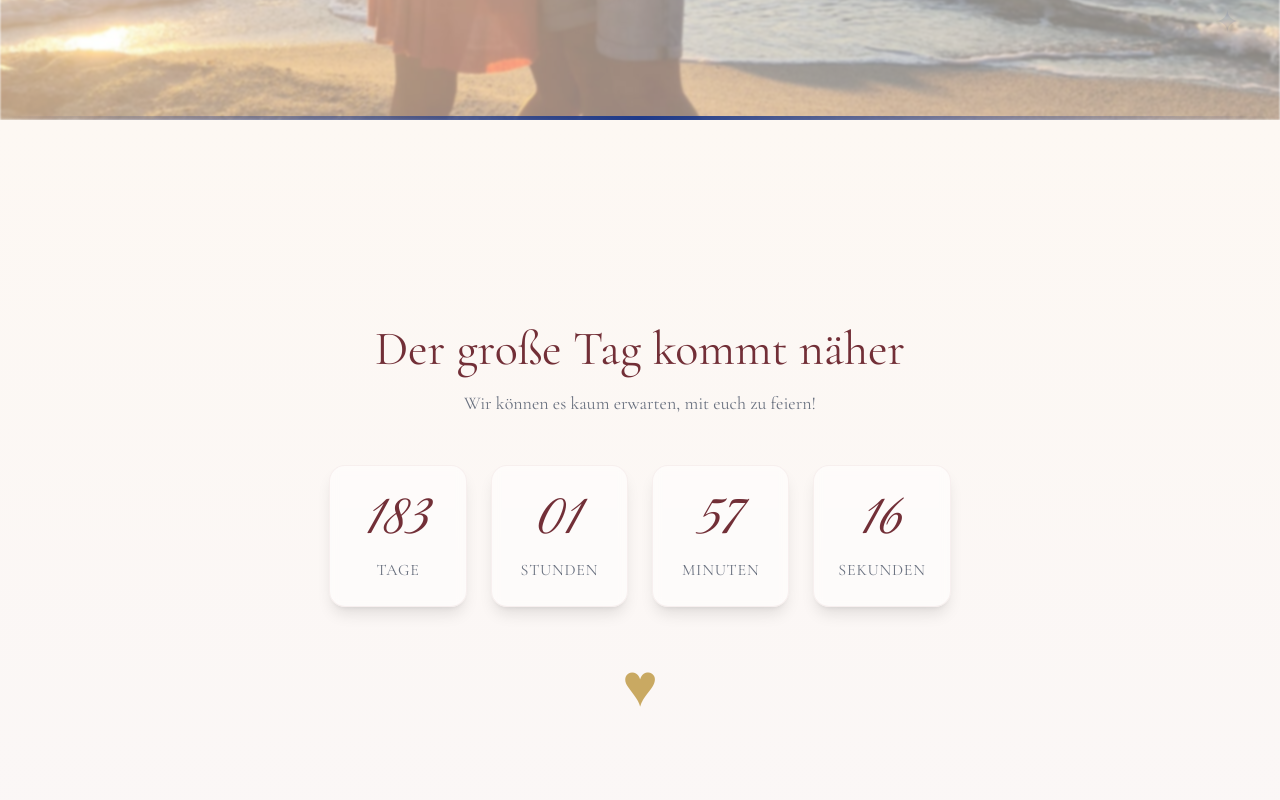
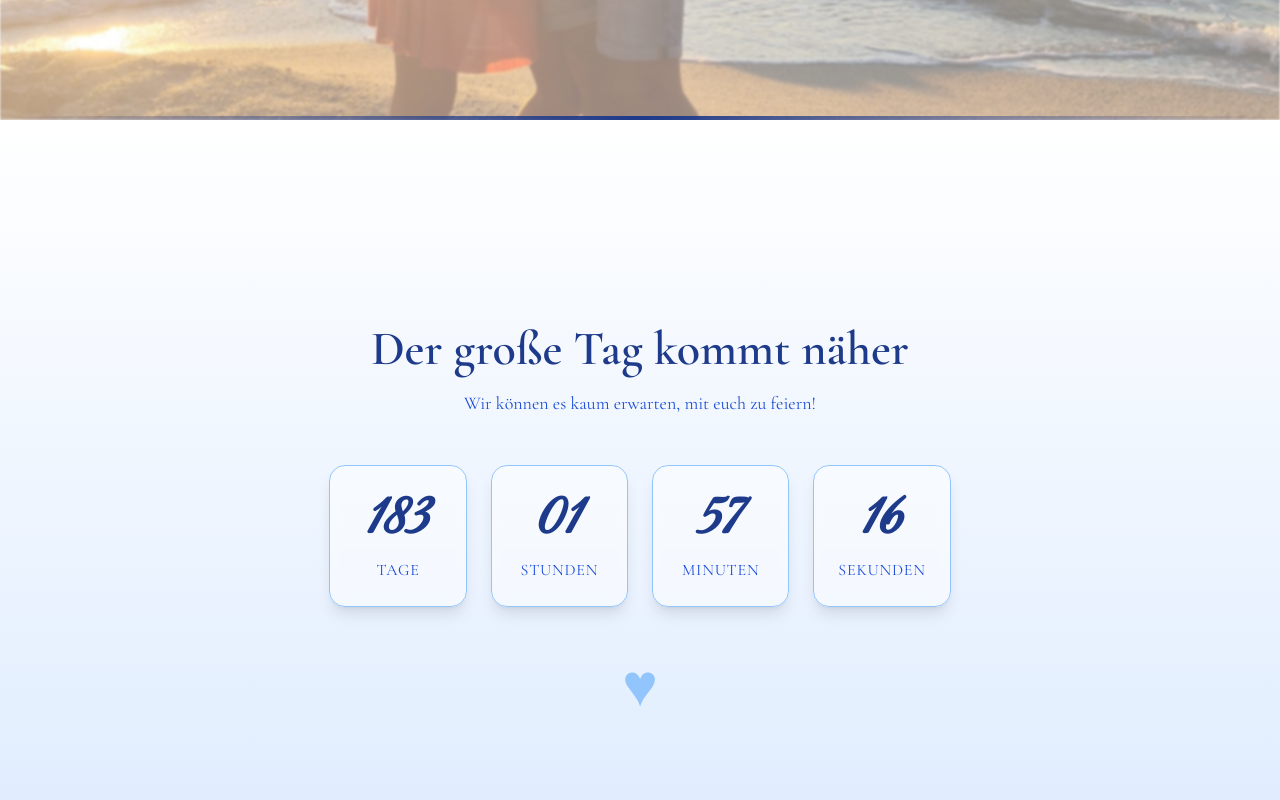
Before and after one commit to MoxiSpoxi/michipetrahochzeit, a Next.js app: page / in a window 1280 px wide. Shown: the part 680-1480 px from the top of the page. Built offline with nearby package versions, Linux system fonts and the light colour scheme.

Commit message:
Switch Countdown section to blue-white theme

```diff
--- a/app/components/Countdown.jsx
+++ b/app/components/Countdown.jsx
@@ -40,7 +40,7 @@ export default function Countdown() {
   ]
 
   return (
-    <div className="min-h-screen flex items-center justify-center py-20 px-4 bg-gradient-to-b from-cream to-rose/20">
+    <div className="min-h-screen flex items-center justify-center py-20 px-4 bg-gradient-to-b from-white to-blue-100">
       <div className="max-w-4xl mx-auto text-center">
         <motion.div
           initial={{ opacity: 0, y: 20 }}
@@ -48,10 +48,10 @@ export default function Countdown() {
           viewport={{ once: true }}
           transition={{ duration: 0.8 }}
         >
-          <h2 className="font-display text-4xl md:text-5xl text-wine mb-4">
+          <h2 className="font-display text-4xl md:text-5xl text-blue-900 font-bold mb-4">
             Der große Tag kommt näher
           </h2>
-          <p className="font-display text-lg text-gray-500 mb-12">
+          <p className="font-display text-lg text-blue-700 mb-12">
             Wir können es kaum erwarten, mit euch zu feiern!
           </p>
         </motion.div>
@@ -64,12 +64,12 @@ export default function Countdown() {
               whileInView={{ opacity: 1, y: 0 }}
               viewport={{ once: true }}
               transition={{ duration: 0.5, delay: index * 0.1 }}
-              className="bg-white/50 backdrop-blur-sm rounded-2xl p-4 md:p-6 shadow-lg border border-rose/30"
+              className="bg-white/50 backdrop-blur-sm rounded-2xl p-4 md:p-6 shadow-lg border border-blue-300"
             >
-              <div className="font-hand text-4xl md:text-6xl text-wine mb-2">
+              <div className="font-hand text-4xl md:text-6xl text-blue-900 mb-2 font-bold">
                 {String(unit.value).padStart(2, '0')}
               </div>
-              <div className="font-display text-sm md:text-base text-gray-500 uppercase tracking-wider">
+              <div className="font-display text-sm md:text-base text-blue-700 uppercase tracking-wider">
                 {unit.label}
               </div>
             </motion.div>
@@ -84,7 +84,7 @@ export default function Countdown() {
           className="flex justify-center"
         >
           <div className="relative">
-            <span className="text-gold text-6xl">♥</span>
+            <span className="text-blue-300 text-6xl">♥</span>
           </div>
         </motion.div>
       </div>
```
